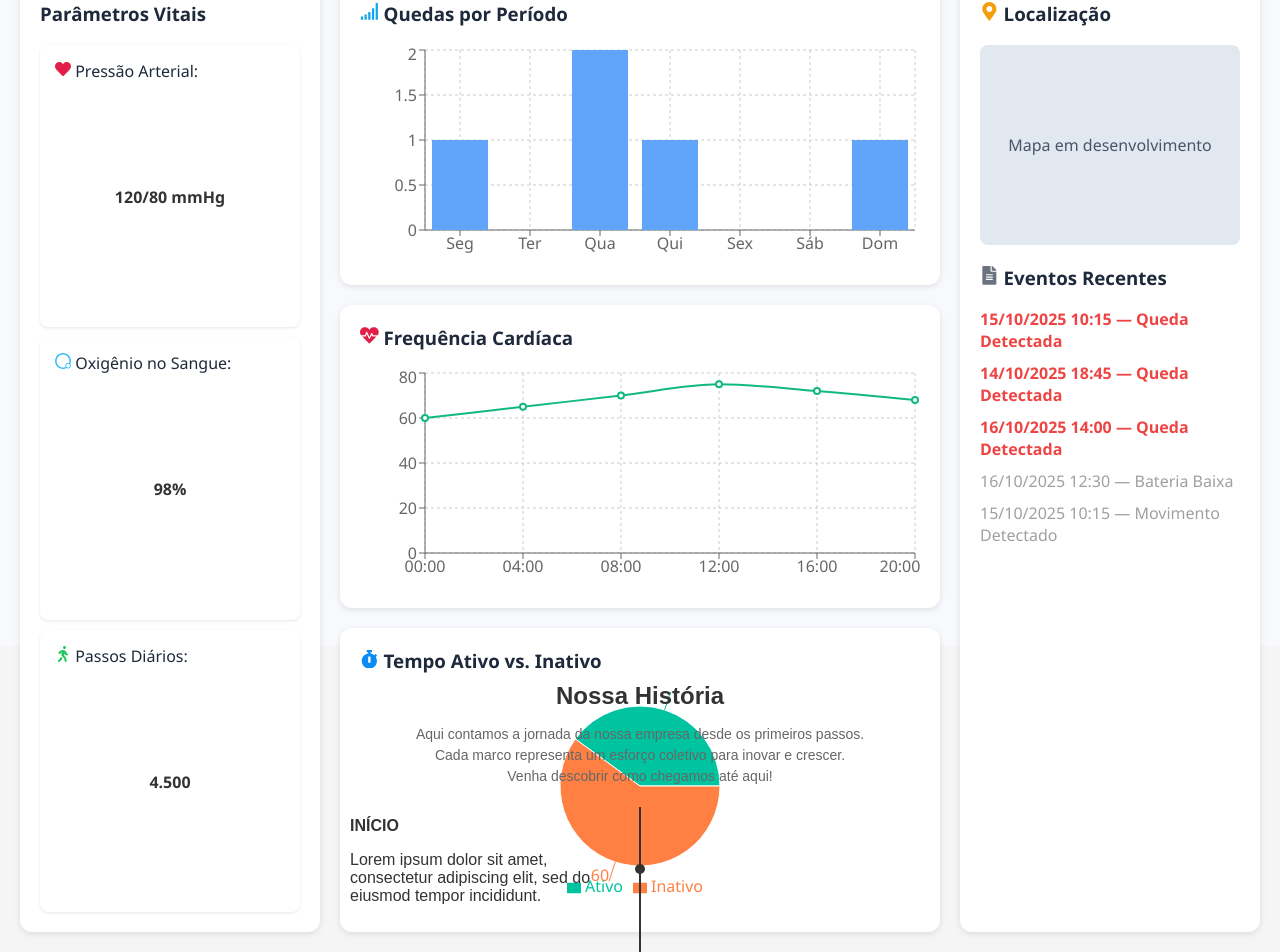
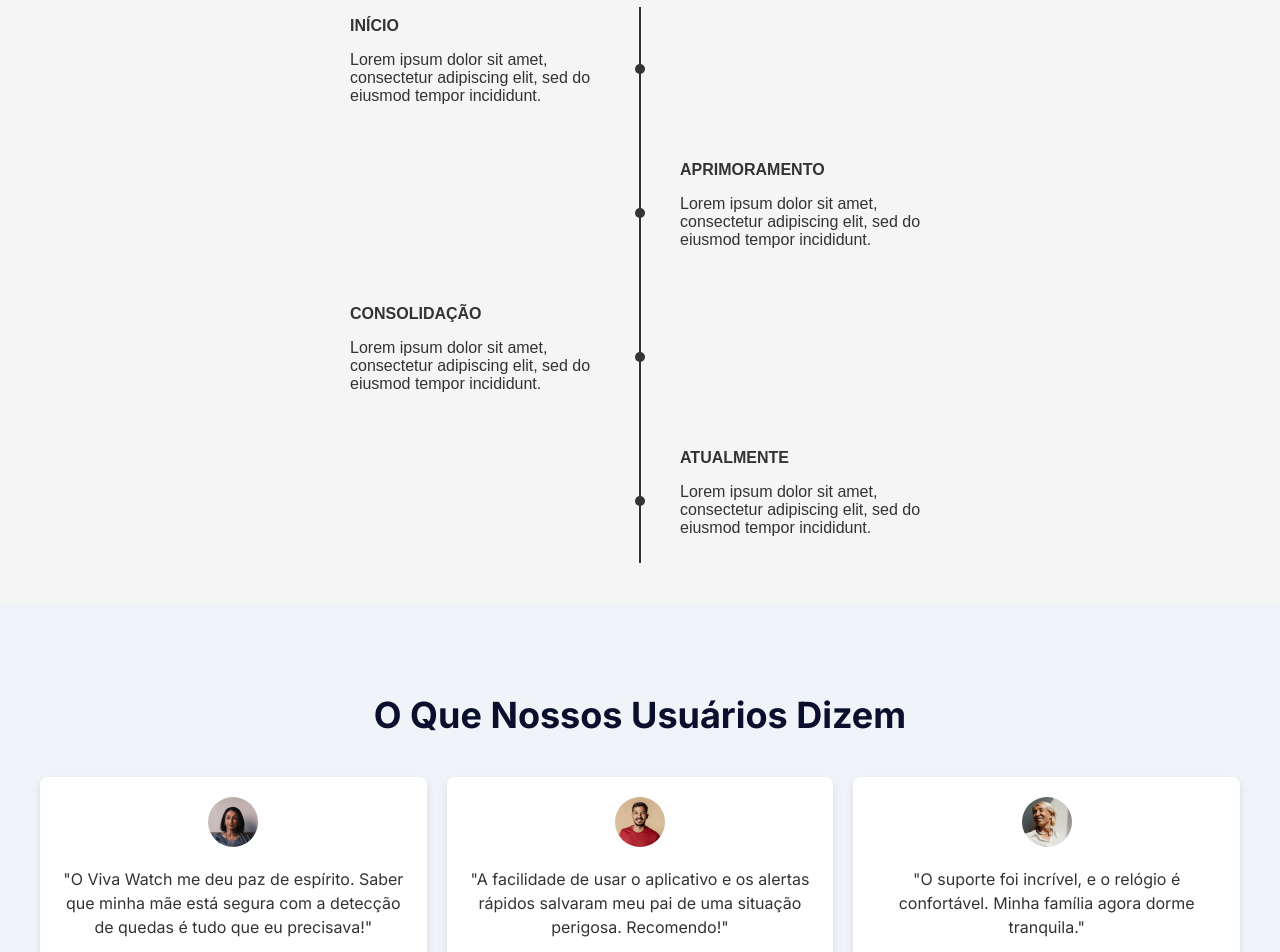
Before and after one commit to VitorKavaharada/VivaWatch, a React (Vite) app in the folder vivawatch-frontend/: page / in a window 1280 px wide. Shown: the part 1811-2763 px from the top of the page. Built offline with nearby package versions, Linux system fonts and the light colour scheme.

Commit message:
feat: adiciona DashBoard a rota protegida

```diff
--- a/vivawatch-frontend/src/App.jsx
+++ b/vivawatch-frontend/src/App.jsx
@@ -32,7 +32,6 @@ function App() {
               <Hero />
               <About />
               <Features />
-              <Dashboard/>
               <Timeline />
               <CustomerReviews />
               <Cards />
@@ -48,6 +47,7 @@ function App() {
         />
         <Route path="/protected" element={<PrivateRoute />}>
           {/* Espaço para as rotas que vão ser protegidas*/}
+          <Route path="dashboard" element={<Dashboard />} />
         </Route>
       </Routes>
     </BrowserRouter>
--- a/vivawatch-frontend/src/components/DashBoard/DashBoard.jsx
+++ b/vivawatch-frontend/src/components/DashBoard/DashBoard.jsx
@@ -15,8 +15,8 @@ const heartRateData = [
 ];
 
 const activityData = [
-  {  id: 1, name: "Ativo", value: 40 },
-  {  id: 2, name: "Inativo", value: 60 },
+  {  id: 1, name: "Ativo", percent: 0.4 },
+  {  id: 2, name: "Inativo", percent: 0.6 },
 ];
 
 const fallsData = [
@@ -32,6 +32,10 @@ const fallsData = [
 const COLORSISACTIVE= ["#00C49F", "#FF8042"];
 
 const Dashboard = () => {
+
+ const renderLabel = ({ percent, name }) =>
+    `${name}: ${(percent * 100).toFixed(0)}%`;
+
   return (
     <div className={styles.dashboard}>
       {/* HEADER-nome, bateria */}
@@ -106,9 +110,9 @@ const Dashboard = () => {
                 data={activityData}
                 cx="50%"
                 cy="50%"
-                outerRadius={80}
-                dataKey="value"
-                label
+                outerRadius={67}
+                dataKey="percent"
+                label={renderLabel}
               >
                 {activityData.map((entry, index) => (
                   <Cell key={`cell-${entry.id}`} fill={COLORSISACTIVE[index]} />
```
